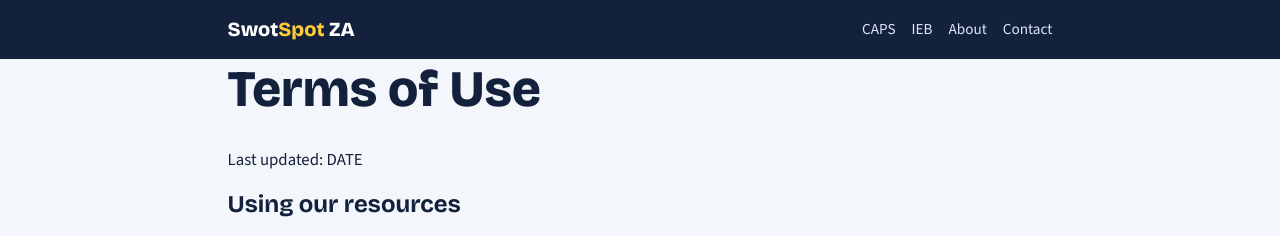
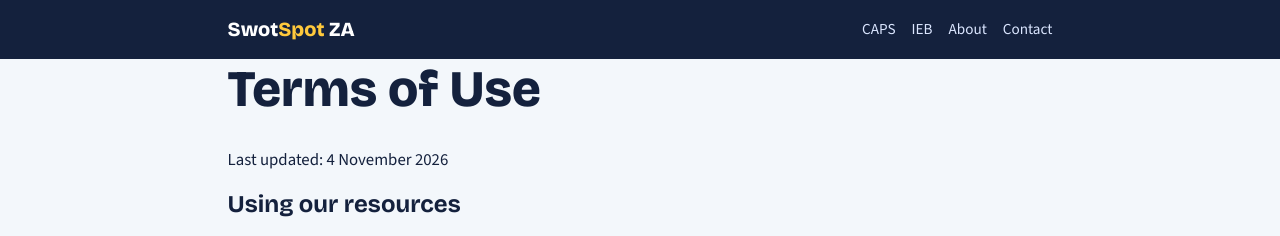
Before and after one commit to Bus-i001/SwotSpot-ZA, a plain HTML site: page terms.html in a window 1280 px wide. Shown: the top 236 px of the page. Drawn offline with nearby package versions, Linux system fonts and the light colour scheme.

Commit message:
Update last updated date in terms.html

```diff
--- a/terms.html
+++ b/terms.html
@@ -18,7 +18,7 @@
 
 <main class="wrap">
 <h1>Terms of Use</h1>
-<p>Last updated: DATE</p>
+<p>Last updated: 4 November 2026</p>
 <h2>Using our resources</h2>
 <p>The study guides, mind maps and worksheets on SwotSpot ZA are free for personal and classroom use. You may print and share them with learners, but you may not sell them or claim them as your own work.</p>
 <h2>Study aid only</h2>
```
